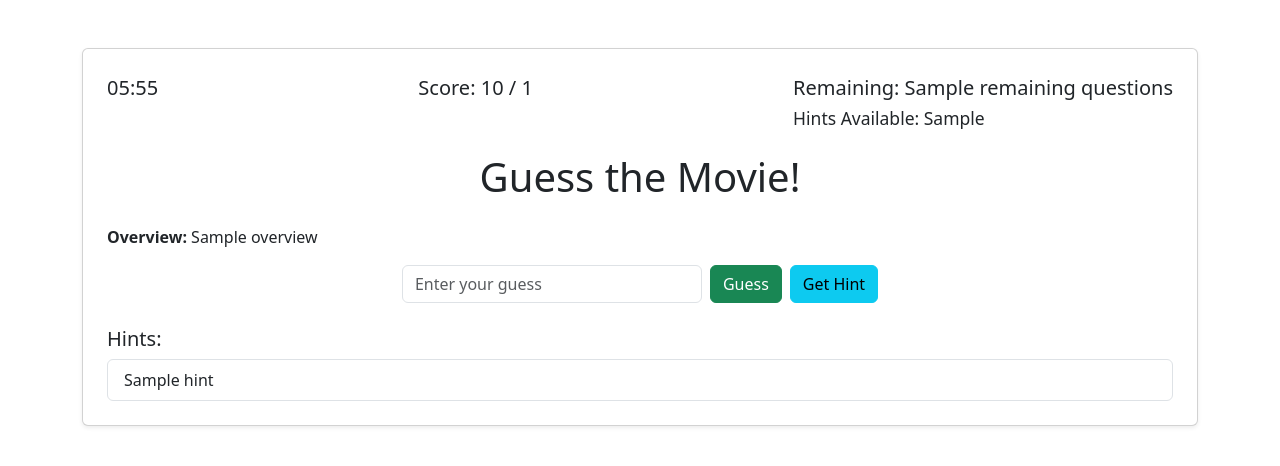
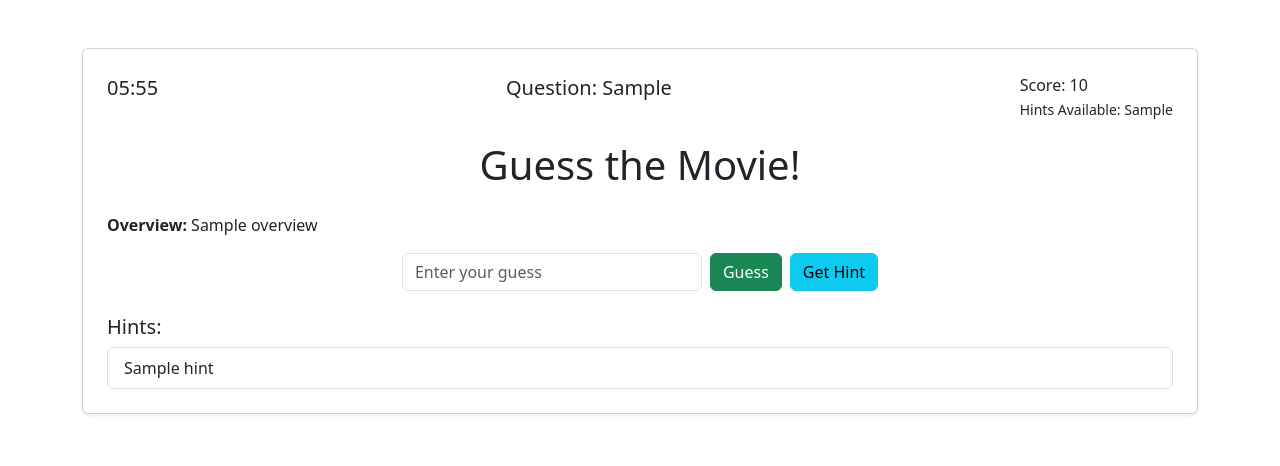
Before and after one commit to mehrdadrafiei/movies-quiz, a Django app: template quiz/templates/guess_movie.html in a window 1280 px wide. Shown: the top 466 px of the page. Run offline with Django 5.2, Linux system fonts and the light colour scheme; the template is opened without the code that fills it: most values are stand-ins (such as "Sample title", 1, 10 or a date in 2020).

Commit message:
Swag the score and current_movie_display

```diff
--- a/quiz/templates/guess_movie.html
+++ b/quiz/templates/guess_movie.html
@@ -6,7 +6,7 @@
     <title>Guess the Movie</title>
     <link href="https://cdn.jsdelivr.net/npm/bootstrap@5.3.0/dist/css/bootstrap.min.css" rel="stylesheet">
     <style>
-        .timer, .score, .remaining-questions {
+        .timer, .current-movie-display, .score {
             font-size: 20px;
         }
         .info-container {
@@ -30,9 +30,9 @@
 
             <div class="info-container">
                 <div class="timer" id="timer">06:00</div>
-                <div class="score">Score: {{ score }} / {{ total_movies }}</div>
+                <div class="current-movie-display">Question: {{ current_movie_display }}</div>
                 <div class="remaining-questions">
-                    Remaining: {{ remaining_questions }}<br>
+                    Score: {{ score }}<br>
                     <small>Hints Available: {{ global_hints_remaining }}</small>
                 </div>
             </div>
```
Also changed, not shown: quiz/views.py (+5 -9 lines).
